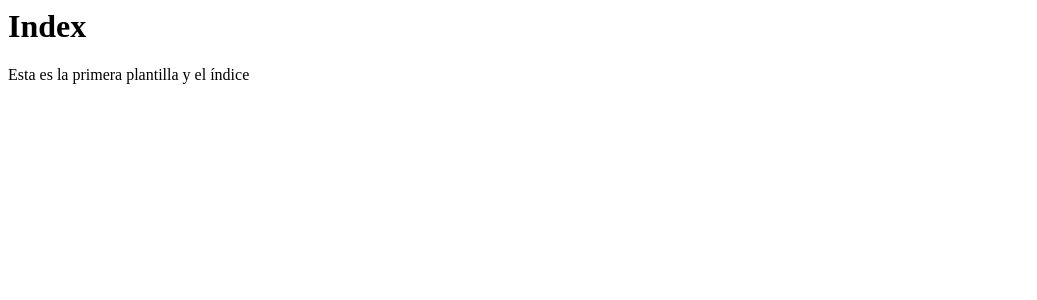
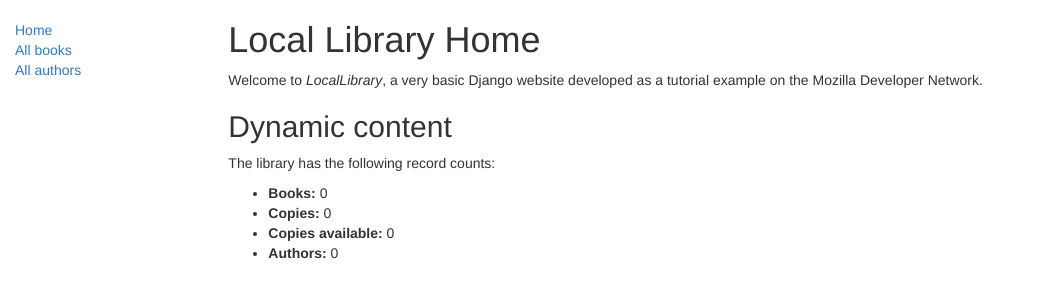
Before and after one commit to ocm128/libromir, a Django app: page /catalog/ in a window 1280 px wide. Shown: the top 300 px of the page, without its empty margins (0-1037 px from the left). Run offline with Django 3.2, Linux system fonts and the light colour scheme; data that the repository does not hold is empty; some libraries are stand-ins or nearby versions.

Commit message:
Created the base template and index template and view

```diff
--- /dev/null
+++ b/catalog/static/css/styles.css
@@ -0,0 +1,5 @@
+.sidebar-nav {
+    margin-top: 20px;
+    padding: 0;
+    list-style: none;
+}
--- /dev/null
+++ b/catalog/templates/base_generic.html
@@ -0,0 +1,40 @@
+<!DOCTYPE html>
+<html lang="en">
+ {% load static %}
+
+  <head>
+    {% block title %}
+        <title>Local Library</title>
+    {% endblock %}
+    <meta charset="utf-8">
+    <meta name="viewport" content="width=device-width, initial-scale=1">
+    <link rel="stylesheet" href="https://maxcdn.bootstrapcdn.com/bootstrap/3.3.7/css/bootstrap.min.css">
+    <script src="https://ajax.googleapis.com/ajax/libs/jquery/1.12.4/jquery.min.js"></script>
+    <script src="https://maxcdn.bootstrapcdn.com/bootstrap/3.3.7/js/bootstrap.min.js"></script>
+
+    <!-- Add additional CSS in static file -->
+
+    <link rel="stylesheet" href="{% static 'css/styles.css' %}">
+  </head>
+
+  <body>
+    <div class="container-fluid">
+          <div class="row">
+                <div class="col-sm-2">
+                    {% block sidebar %}
+                        <ul class="sidebar-nav">
+                            <li><a href="{% url 'index' %}">Home</a></li>
+                            <li><a href="">All books</a></li>
+                            <li><a href="">All authors</a></li>
+                        </ul>
+                    {% endblock %}
+                </div>
+                <div class="col-sm-10 ">
+                    {% block content %}
+
+                    {% endblock %}
+                </div>
+          </div>
+    </div>
+  </body>
+</html>
--- a/catalog/templates/index.html
+++ b/catalog/templates/index.html
@@ -1,2 +1,18 @@
-<h1>Index</h1>
-<p>Esta es la primera plantilla y el índice</p>
+{% extends "base_generic.html" %}
+
+{% block content %}
+        <h1>Local Library Home</h1>
+
+      <p>Welcome to <em>LocalLibrary</em>, a very basic Django website developed
+         as a tutorial example on the Mozilla Developer Network.</p>
+
+    <h2>Dynamic content</h2>
+
+      <p>The library has the following record counts:</p>
+      <ul>
+        <li><strong>Books:</strong> {{ num_books }}</li>
+        <li><strong>Copies:</strong> {{ num_instances }}</li>
+        <li><strong>Copies available:</strong> {{ num_instances_available }}</li>
+        <li><strong>Authors:</strong> {{ num_authors }}</li>
+      </ul>
+{% endblock %}
--- a/catalog/urls.py
+++ b/catalog/urls.py
@@ -5,5 +5,5 @@ from . import views
 
 urlpatterns = [
 
-    url(r'^$', views.index, name='index'),
+    url('', views.index, name='index'),
 ]
--- a/catalog/views.py
+++ b/catalog/views.py
@@ -1,6 +1,22 @@
 from django.shortcuts import render
+from .models import Book, Author, BookInstance, Genre
 
 # Create your views here.
 
 def index(request):
-    return render(request, 'index.html',{})
+    """
+    View function for home page of site.
+    """
+    # Generate counts of some of the main objects
+    num_books = Book.objects.all().count()
+    num_instances = BookInstance.objects.all().count()
+
+    #Available books (status = 'a')
+    num_instances_available = BookInstance.objects.filter(status__exact='a').count()
+    num_authors = Author.objects.count() # The 'all()' is implied by default
+
+    context_dict = {'num_books': num_books, 'num_instances': num_instances}
+    context_dict['num_instances_available'] = num_instances_available
+    context_dict['num_authors'] = num_authors
+
+    return render(request, 'index.html', context_dict)
```
